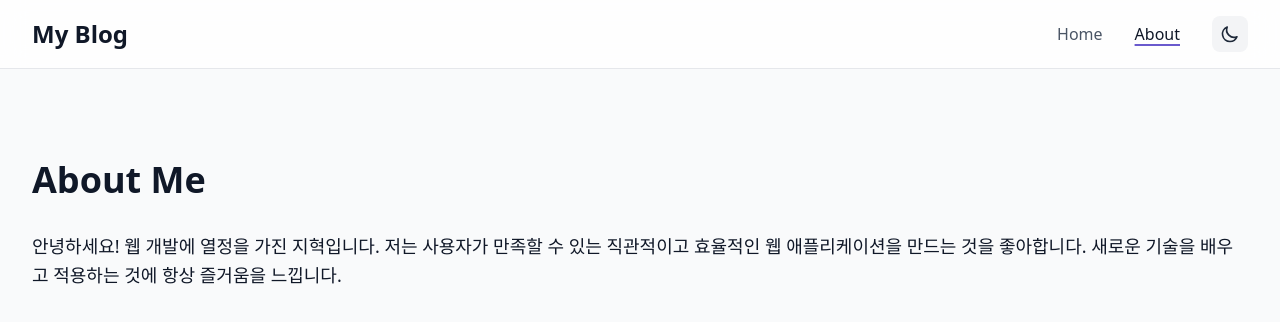
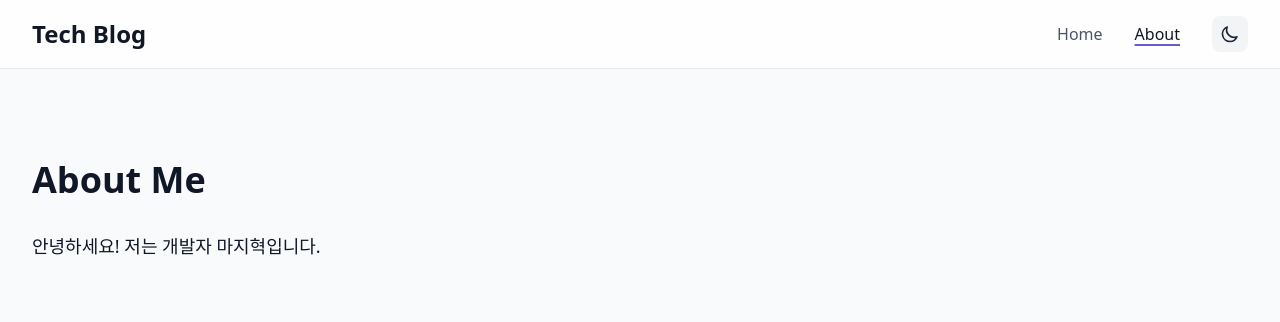
Before and after one commit to jihyukma123/blog, a React (Vite) app: page /blog/about in a window 1280 px wide. Shown: the top 322 px of the page. Built offline with nearby package versions, Linux system fonts and the light colour scheme.

Commit message:
change import order/remove React.FC

```diff
--- a/src/components/ArticleCard.tsx
+++ b/src/components/ArticleCard.tsx
@@ -1,12 +1,12 @@
-import React from "react";
 import { Link } from "react-router-dom";
+
 import type { Article } from "../types";
 
 interface ArticleCardProps {
   post: Article;
 }
 
-const ArticleCard: React.FC<ArticleCardProps> = ({ post }) => {
+const ArticleCard = ({ post }: ArticleCardProps) => {
   const { id, title, description, date } = post;
 
   return (
--- a/src/components/Header.tsx
+++ b/src/components/Header.tsx
@@ -1,5 +1,6 @@
+import { NavLink } from "react-router-dom";
+
 import { useTheme } from "../contexts/ThemeContext";
-import { NavLink } from "react-router-dom";
 
 export const Header = () => {
   const { toggleTheme, theme } = useTheme();
@@ -23,7 +24,7 @@ export const Header = () => {
             to="/"
             className="text-2xl font-bold text-gray-900 dark:text-gray-100"
           >
-            My Blog
+            Tech Blog
           </NavLink>
 
           {/* Navigation + Theme Toggle - Right */}
--- a/src/components/Introduction.tsx
+++ b/src/components/Introduction.tsx
@@ -1,21 +1,11 @@
-import React from "react";
-
-const Introduction: React.FC = () => {
+const Introduction = () => {
   return (
     <section className="w-full py-12 md:py-20">
       <div className="max-w-7xl mx-auto px-8">
         <div className="max-w-3xl">
-          <h1 className="text-4xl md:text-5xl lg:text-6xl font-bold mb-6 text-gray-900 dark:text-gray-100">
+          <h1 className="text-xl md:text-2xl lg:text-4xl font-bold mb-6 text-gray-900 dark:text-gray-100">
             안녕하세요 👋
           </h1>
-          <p className="text-lg md:text-xl text-gray-700 dark:text-gray-300 mb-4 leading-relaxed">
-            웹 애플리케이션을 만들고 배운 것들을 글로 공유하는 것을 좋아하는
-            개발자입니다.
-          </p>
-          <p className="text-lg md:text-xl text-gray-700 dark:text-gray-300 leading-relaxed">
-            이곳은 코드에 대해 생각하고, 배운 내용을 기록하며, 프로젝트를
-            공유하는 저만의 공간입니다.
-          </p>
         </div>
       </div>
     </section>
--- a/src/main.tsx
+++ b/src/main.tsx
@@ -1,7 +1,9 @@
 import React from "react";
 import ReactDOM from "react-dom/client";
 import { BrowserRouter } from "react-router-dom";
+
 import App from "./App.tsx";
+
 import "./index.css";
 
 ReactDOM.createRoot(document.getElementById("root")!).render(
--- a/src/pages/AboutPage.tsx
+++ b/src/pages/AboutPage.tsx
@@ -3,9 +3,7 @@ const AboutPage = () => {
     <div className="max-w-7xl mx-auto px-8 py-12 md:py-20">
       <h1 className="text-4xl font-bold mb-8">About Me</h1>
       <p className="text-lg leading-relaxed">
-        안녕하세요! 웹 개발에 열정을 가진 지혁입니다. 저는 사용자가 만족할 수
-        있는 직관적이고 효율적인 웹 애플리케이션을 만드는 것을 좋아합니다.
-        새로운 기술을 배우고 적용하는 것에 항상 즐거움을 느낍니다.
+        안녕하세요! 저는 개발자 마지혁입니다.
       </p>
     </div>
   );
```
Also changed, not shown: src/App.tsx (+7 -4 lines), src/components/ContentSection.tsx (+1 -6 lines).
